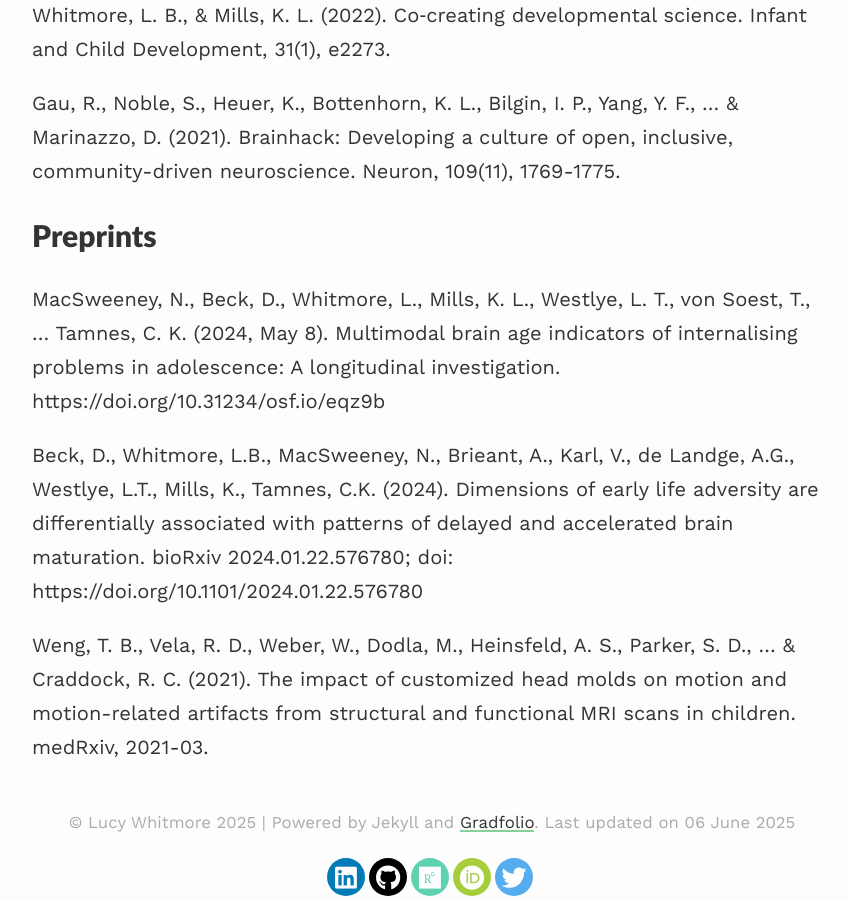
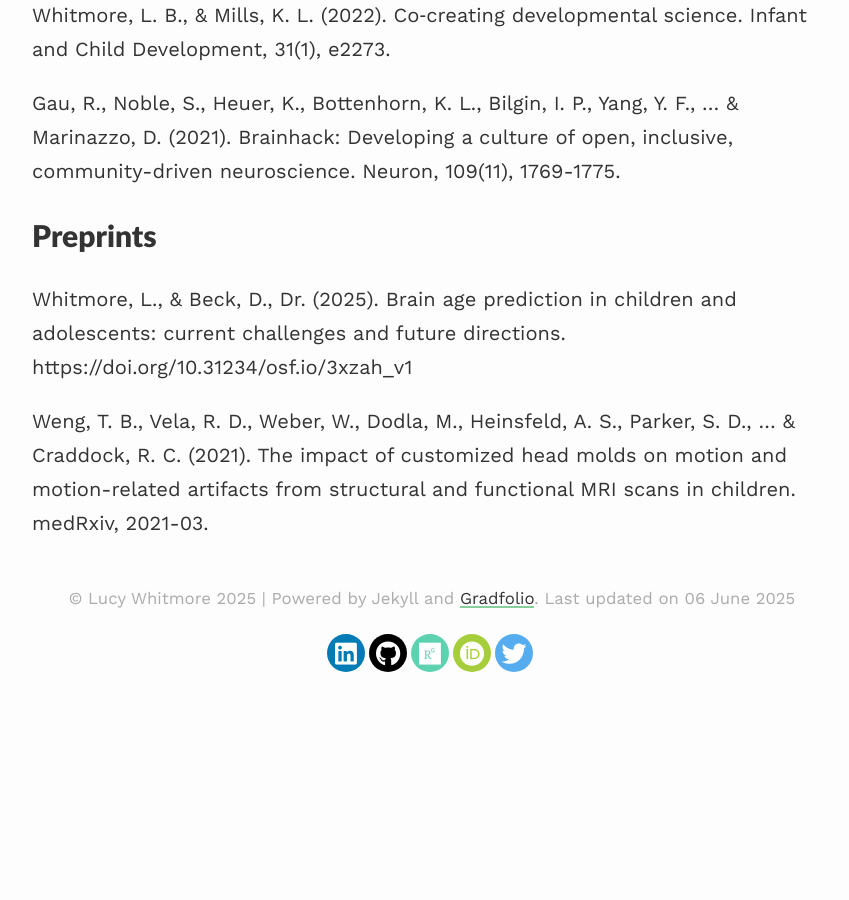
Before and after one commit to LucyWhitmore/lucywhitmore.github.io, a Jekyll site: the page built from publications.md, in a window 1280 px wide and 900 px high, scrolled down 1212 px. Shown: the whole window, without its empty margins (208-1057 px from the left). Built offline with Jekyll 4.4.1, drawn with Linux system fonts in a browser that asks for light colours; nearby versions of some CDN libraries; after the commit the page ends 1888 px from its top, so only the background shows below that.

Commit message:
Updated publications page

```diff
--- a/publications.md
+++ b/publications.md
@@ -31,10 +31,6 @@ Gau, R., Noble, S., Heuer, K., Bottenhorn, K. L., Bilgin, I. P., Yang, Y. F., ..
 Preprints
 ============
 
-MacSweeney, N., Beck, D., Whitmore, L., Mills, K. L., Westlye, L. T., von Soest, T., … Tamnes, C. K. (2024, May 8). Multimodal brain age indicators of internalising problems in adolescence: A longitudinal investigation. https://doi.org/10.31234/osf.io/eqz9b
-
-
-Beck, D., Whitmore, L.B., MacSweeney, N., Brieant, A., Karl, V., de Landge, A.G., Westlye, L.T., Mills, K., Tamnes, C.K. (2024). Dimensions of early life adversity are differentially associated with patterns of delayed and accelerated brain maturation. bioRxiv 2024.01.22.576780; doi: https://doi.org/10.1101/2024.01.22.576780
-
+Whitmore, L., & Beck, D., Dr. (2025). Brain age prediction in children and adolescents: current challenges and future directions. https://doi.org/10.31234/osf.io/3xzah_v1
 
 Weng, T. B., Vela, R. D., Weber, W., Dodla, M., Heinsfeld, A. S., Parker, S. D., ... & Craddock, R. C. (2021). The impact of customized head molds on motion and motion-related artifacts from structural and functional MRI scans in children. medRxiv, 2021-03.
```
